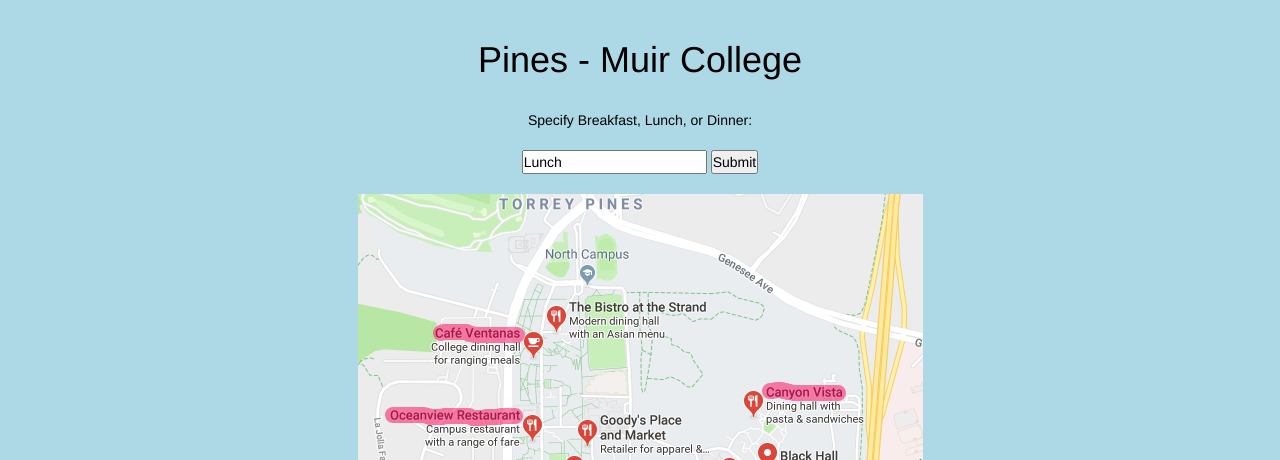
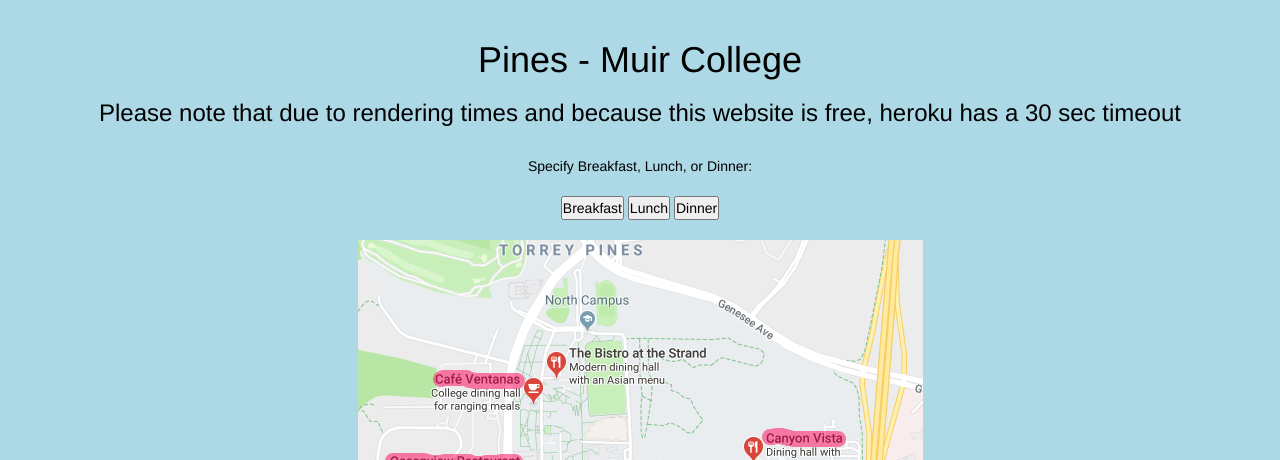
Before and after one commit to YohanCS/spisfinalproject, a Flask app: page /home_Pines in a window 1280 px wide. Shown: the part 62-522 px from the top of the page. Run offline with Flask 2, Linux system fonts and the light colour scheme; some libraries are stand-ins or nearby versions.

Commit message:
fixed 3 buttons for all home pages

```diff
--- a/templates/home/home_Foodworx.html
+++ b/templates/home/home_Foodworx.html
@@ -4,7 +4,7 @@
 
 {% block content %}
     <h1>Foodworx - Sixth College</h1>
-    <br>
+<h3> Please note that due to rendering times and because this website is free, heroku has a 30 sec timeout</h3>    <br>
     <form action="/result_Foodworx">
         Specify Breakfast, Lunch, or Dinner: <br>
         <input type="submit" name="meal" value="Breakfast">
--- a/templates/home/home_OVT.html
+++ b/templates/home/home_OVT.html
@@ -4,7 +4,7 @@
 
 {% block content %}
     <h1>OceanView Terrace - Marshall College</h1>
-    <form action="/result_OVT">
+<h3> Please note that due to rendering times and because this website is free, heroku has a 30 sec timeout</h3>    <form action="/result_OVT">
         Specify Breakfast, Lunch, or Dinner:
         <br>
         <br>
--- a/templates/home/home_Pines.html
+++ b/templates/home/home_Pines.html
@@ -4,13 +4,14 @@
 
 {% block content %}
     <h1>Pines - Muir College</h1>
-    <br>
+<h3> Please note that due to rendering times and because this website is free, heroku has a 30 sec timeout</h3>    <br>
     <form action="/result_Pines">
         Specify Breakfast, Lunch, or Dinner:
         <br>
         <br>
-        <input type="text" name="meal" value="Lunch">
-        <input type="submit" value="Submit">
+        <input type="submit" name="meal" value="Breakfast">
+        <input type="submit" name="meal" value="Lunch">
+        <input type="submit" name="meal" value="Dinner">
     </form>
 	<br>
     <img src="{{ Dininghalls }}" alt= "Enjoy Your Meal">
--- a/templates/home/home_cafeV.html
+++ b/templates/home/home_cafeV.html
@@ -4,11 +4,13 @@
 
 {% block content %}
     <h1>Cafe Ventanas - Eleanor Roosevelt College</h1>
+	<h3> Please note that due to rendering times and because this website is free, heroku has a 30 sec timeout</h3>
     <br>
     <form action="/result_cafeV">
         Specify Breakfast, Lunch, or Dinner: <br>
-        <input type="text" name="meal" value="Lunch">
-        <input type="submit" value="Submit">
+        <input type="submit" name="meal" value="Breakfast">
+        <input type="submit" name="meal" value="Lunch">
+        <input type="submit" name="meal" value="Dinner">
     </form>
 	<br>
     <img src="{{ Dininghalls }}" alt= "Enjoy Your Meal">
--- a/templates/home/home_canyonV.html
+++ b/templates/home/home_canyonV.html
@@ -4,11 +4,13 @@
 
 {% block content %}
     <h1>Canyon Vista - Warren College</h1>
+	<h3> Please note that due to rendering times and because this website is free, heroku has a 30 sec timeout</h3>
     <br>
     <form action="/result_canyonV">
         Specify Breakfast, Lunch, or Dinner: <br>
-        <input type="text" name="meal" value="Lunch">
-        <input type="submit" value="Submit">
+        <input type="submit" name="meal" value="Breakfast">
+        <input type="submit" name="meal" value="Lunch">
+        <input type="submit" name="meal" value="Dinner">
     </form>
 	<br>
     <img src="{{ Dininghalls }}" alt= "Enjoy Your Meal">
```
Also changed, not shown: templates/home/home_64_Degrees.html (+4 -3 lines).
